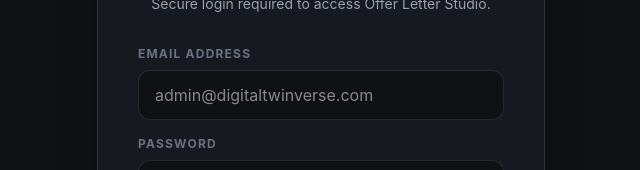
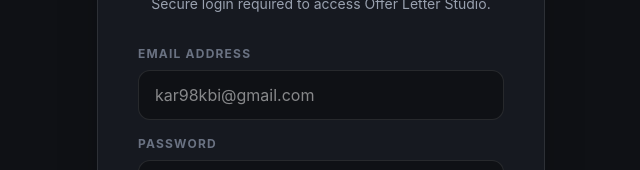
Before and after one commit to 25tec2se234-oss/DTV-Offer-Letter, a React (Vite) app: page / in a window 1280 px wide. Shown: the part 326-496 px from the top of the page, without its empty margins (319-959 px from the left). Built offline with nearby package versions, Linux system fonts and the light colour scheme.

Commit message:
chore: update admin credentials

```diff
--- a/src/App.tsx
+++ b/src/App.tsx
@@ -13,7 +13,7 @@
 
   const handleSubmit = (e: React.FormEvent) => {
     e.preventDefault();
-    if (email === 'admin@digitaltwinverse.com' && password === 'Admin@123') {
+    if (email === 'kar98kbi@gmail.com' && password === 'Kart@2012$2003') {
       sessionStorage.setItem('dtv_admin_auth', 'true');
       onLogin();
     } else {
@@ -37,7 +37,7 @@
               type="email"
               value={email}
               onChange={(e) => setEmail(e.target.value)}
-              placeholder="admin@digitaltwinverse.com"
+              placeholder="kar98kbi@gmail.com"
               className="w-full bg-[#0f1115] border border-white/10 rounded-xl px-4 py-3 text-white focus:outline-none focus:border-indigo-500 transition-all"
               required
             />
```
